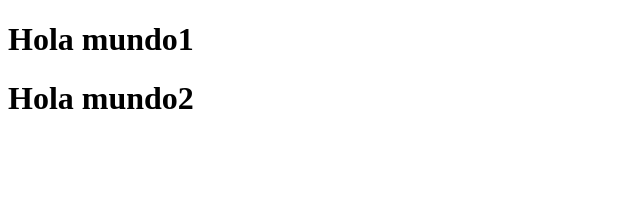
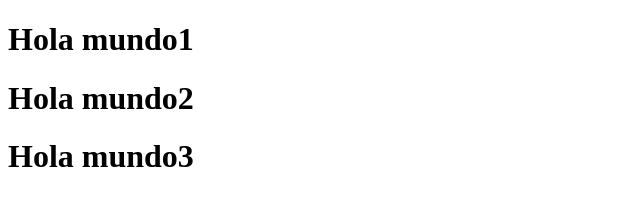
Before and after one commit to MiltonUrgiles/prueba-funcionamiento, a plain HTML site: page index.html in a window 1280 px wide. Shown: the whole page, without its empty margins (0-640 px from the left). Drawn offline with Linux system fonts and the light colour scheme.

Commit message:
Commit Hola mundo 3

```diff
--- a/index.html
+++ b/index.html
@@ -8,5 +8,6 @@
 <body>
     <h1>Hola mundo1</h1>
     <h1>Hola mundo2</h1>
+    <h1>Hola mundo3</h1>
 </body>
 </html>
```
